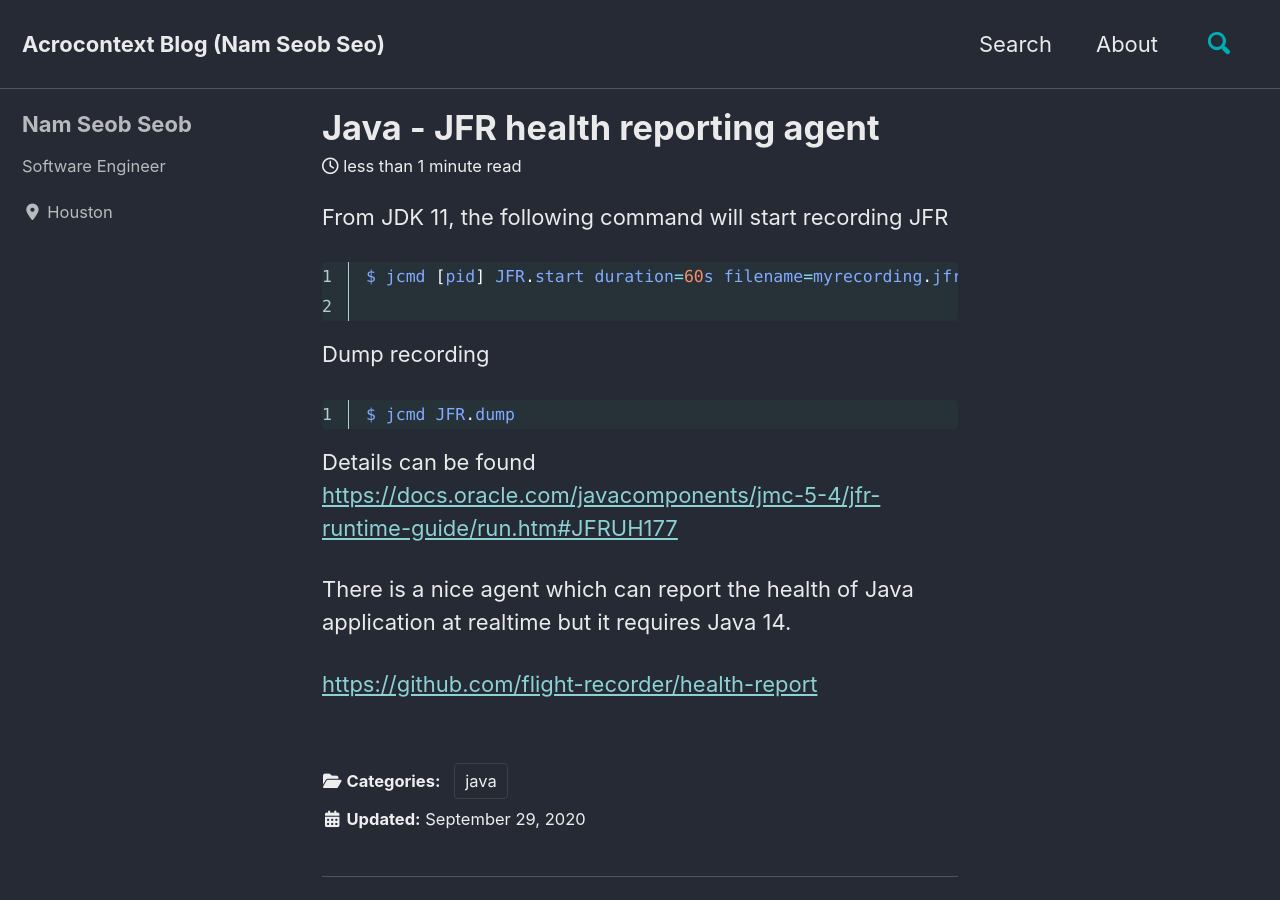
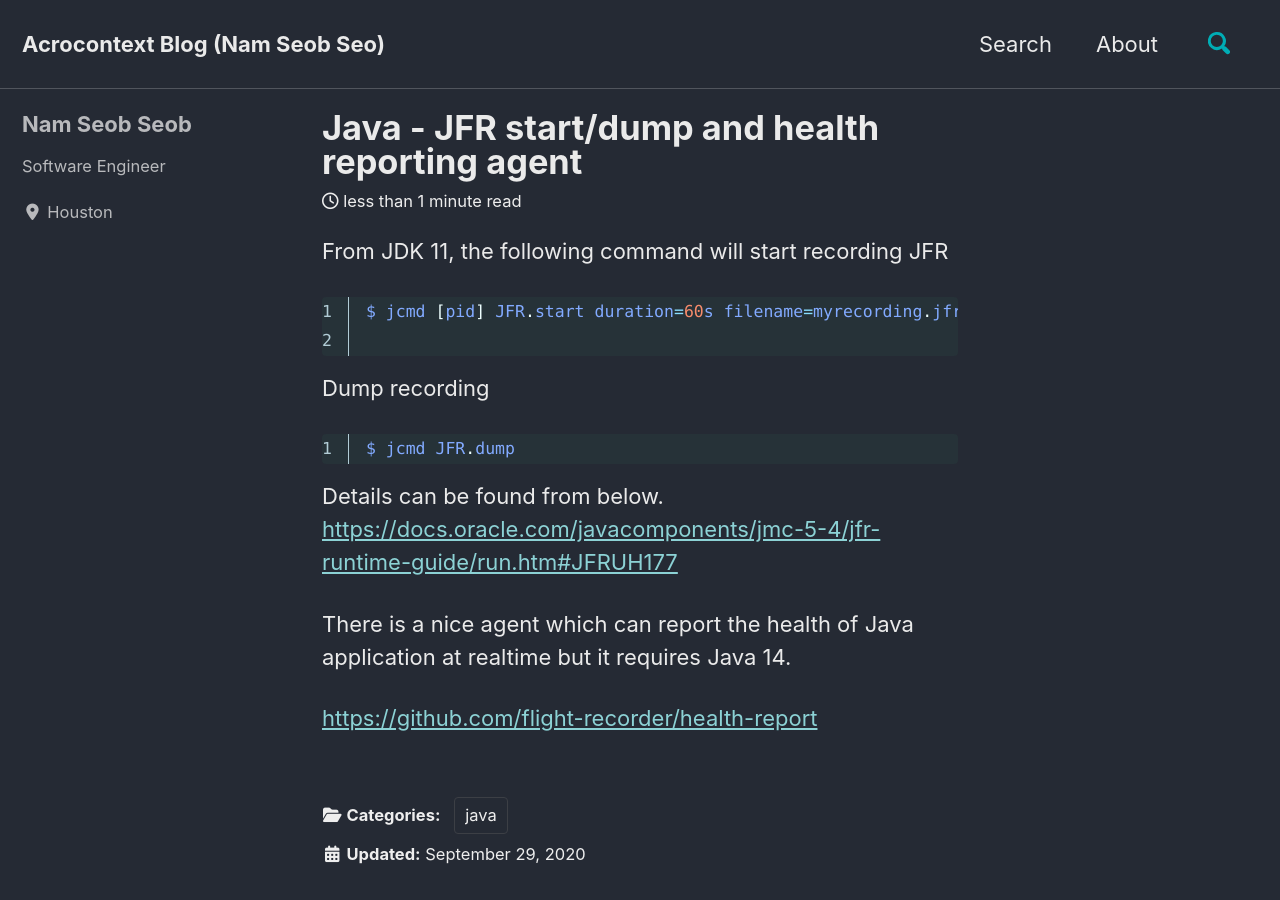
Before and after one commit to nsclass/nsclass.github.io, a Jekyll site: the page built from _posts/2020-09-29-java-jfr-health-agent.md, in a window 1280 px wide and 900 px high. Built offline with Jekyll 4.4.1, drawn with Linux system fonts in a browser that asks for light colours; cached includes are drawn as plain includes; nearby versions of some CDN libraries.

Commit message:
JFR health reporting agent

````diff
--- a/_posts/2020-09-29-java-jfr-health-agent.md
+++ b/_posts/2020-09-29-java-jfr-health-agent.md
@@ -1,6 +1,6 @@
 ---
 layout: single
-title: Java - JFR health reporting agent
+title: Java - JFR start/dump and health reporting agent
 date: 2020-09-29 09:30:00.000000000 -05:00
 type: post
 parent_id: "0"
@@ -23,7 +23,7 @@ Dump recording
 $ jcmd JFR.dump
 ```
 
-Details can be found
+Details can be found from below.
 [https://docs.oracle.com/javacomponents/jmc-5-4/jfr-runtime-guide/run.htm#JFRUH177](https://docs.oracle.com/javacomponents/jmc-5-4/jfr-runtime-guide/run.htm#JFRUH177)
 
 There is a nice agent which can report the health of Java application at realtime but it requires Java 14.
````
